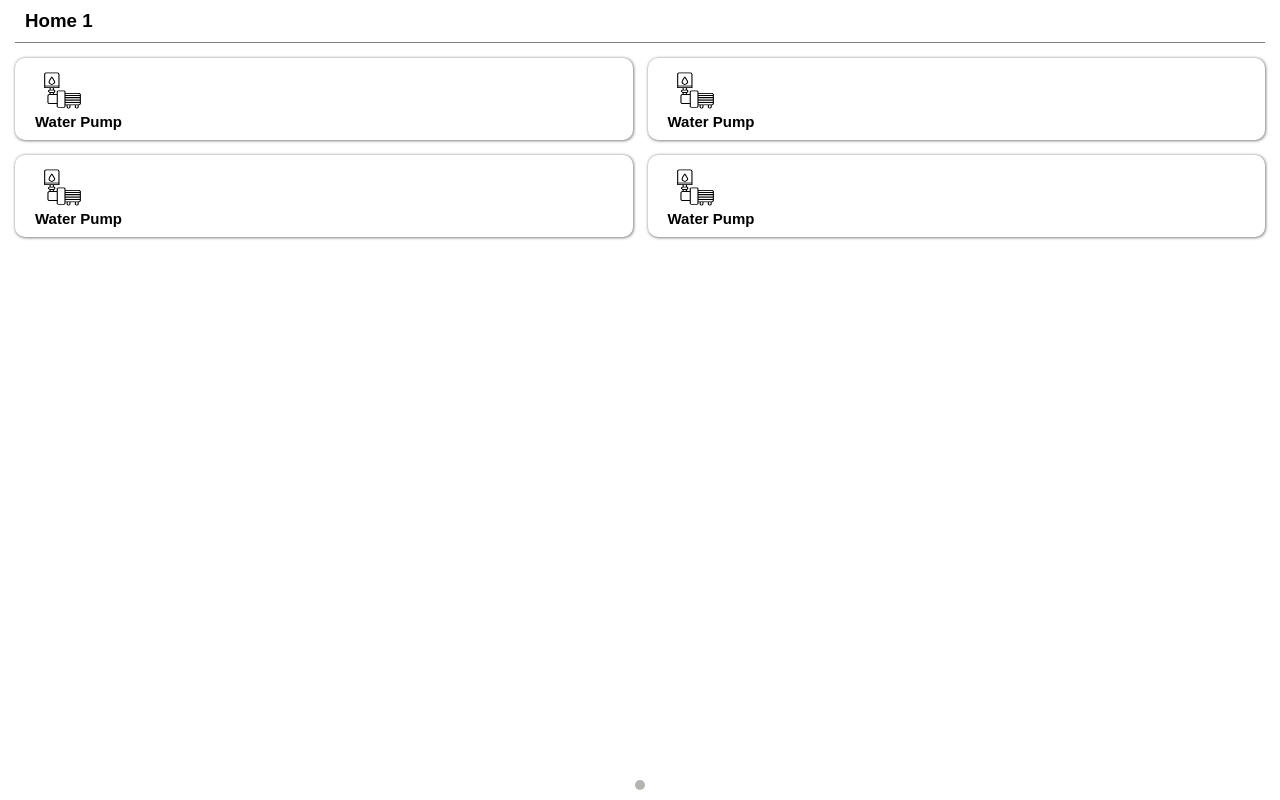
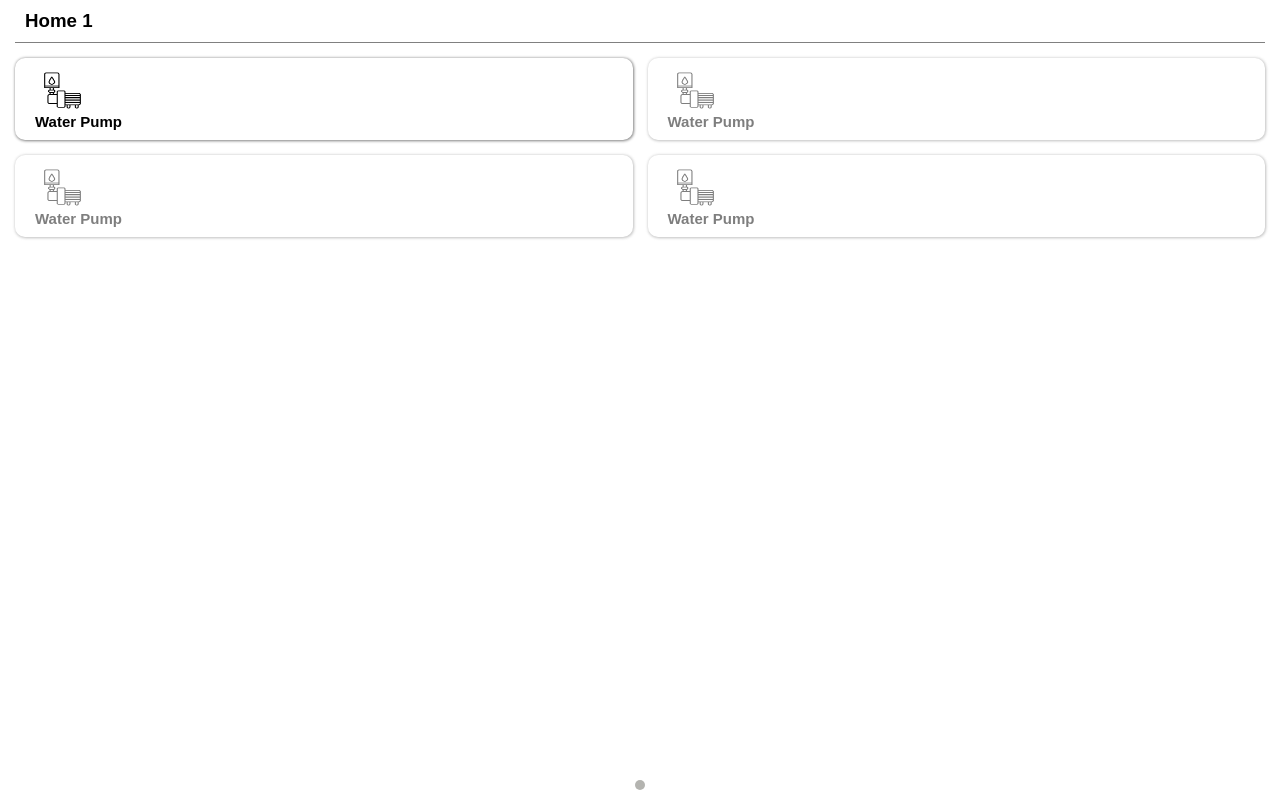
Before and after one commit to mddranasinghe/IOT-project-pump-controller-MQTT-broker-paho-javascript, a plain HTML site: page index.html in a window 1280 px wide. Drawn offline with Linux system fonts and the light colour scheme.

Commit message:
Update index.html

```diff
--- a/index.html
+++ b/index.html
@@ -28,7 +28,7 @@ table{ border-collapse: separate; border-spacing: 15px }
 
 td{ box-shadow: 0.5px 0.5px 3px 0.5px gray; border-radius: 10px; padding-left: 20px;padding-right: 20px; padding-top:10px; padding-bottom:10px ;}
 
-.img{
+.img_td{
     width:55px;
      height:45px;
     display:block;
@@ -96,40 +96,14 @@ td{ box-shadow: 0.5px 0.5px 3px 0.5px gray; border-radius: 10px; padding-left: 2
 
     <div class="main_div">
 <table> <div class="caption"> <h3 style="text-align: left;margin-left: 10px;margin-bottom:10px">Home 1</h3></div>
-    <tr>
-        <td class="water">
-            <div id="waterpump">
-            <img src="resources\image\pump.png"  class="img" >
-                <p>Water Pump</p>
 
-            </div>
+    <tr><td id="waterpump"><img src="resources\image\pump.png"  class="img_td" ><p>Water Pump</p></td>
+        <td id="w2" style="opacity: 0.5;"><img src="resources\image\pump.png"  class="img_td" > <p>Water Pump</p></td>
+    </tr>
+    <tr><td id="w3"  style="opacity: 0.5;"><img src="resources\image\pump.png"  class="img_td" ><p>Water Pump</p></td>
+        <td id="w4" style="opacity: 0.5;"><img src="resources\image\pump.png"  class="img_td" > <p>Water Pump</p></td>
+    </tr>
 
-        </td>
-        <td>
-            <div id="w2">
-              <img src="resources\image\pump.png"  class="img" >
-              <p>Water Pump</p>
-
-            </div>
-        </td>
-    </tr>
-    <tr>
-        <td>
-            <div id="w3">
-            <img src="resources\image\pump.png"  class="img" >
-            <p>Water Pump</p>
-
-            </div>
-
-        </td>
-        <td>
-            <div id="w4">
-              <img src="resources\image\pump.png"  class="img" >
-              <p>Water Pump</p>
-
-            </div>
-        </td>
-    </tr>
 </table>
 
 
```
